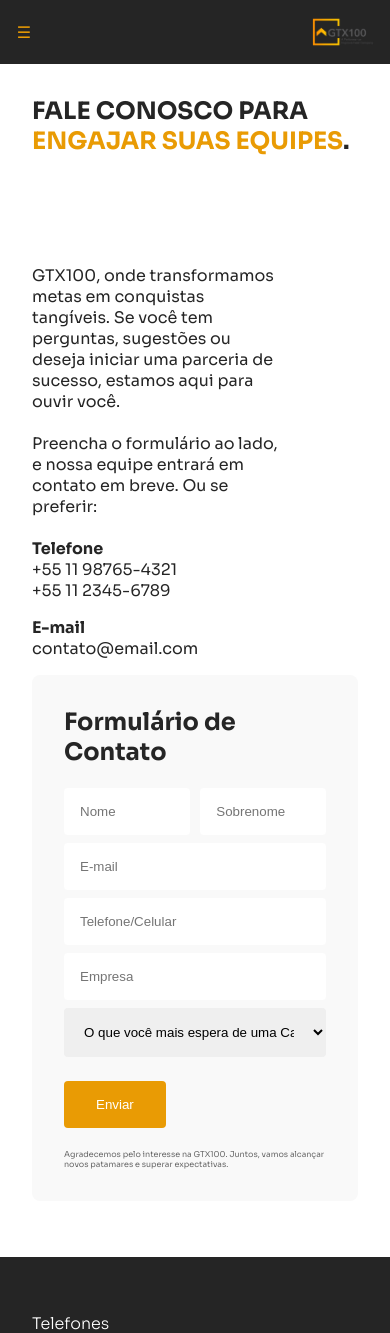
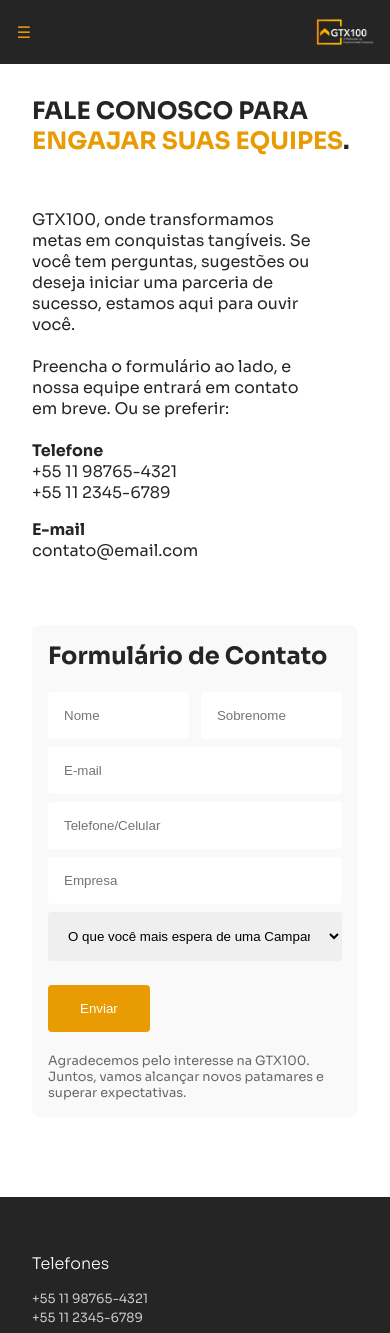
Before and after one commit to douglas-moura/gtx100, a PHP site: page /contato/index.php in a window 390 px wide. Shown: the top 1333 px of the page. Run offline with PHP 8.4, Linux system fonts and the light colour scheme.

Commit message:
responsivo mobile contato e logo branco

```diff
--- a/src/css/style.css
+++ b/src/css/style.css
@@ -933,6 +933,24 @@ h2 strong,
 	#cases-galeria div img {
 		width: calc(100% / 2) !important;
 	}
+
+	#form-contato {
+		padding: 0 2rem !important;
+	}
+
+	#form-contato .content-sessao #contat-infos {
+		padding-right: 2rem !important;
+		padding-bottom: 3rem !important;
+	}
+
+	#form-contato .content-sessao #form-box {
+		padding: 1rem !important;
+		margin-bottom: 5rem !important;
+	}
+
+	#form-box p {
+		font-size: .8rem !important;
+	}
 }
 
 @media screen and (min-width: 980px) {
--- a/src/layout/head.php
+++ b/src/layout/head.php
@@ -44,6 +44,6 @@
 			</nav>
 			<div id="top-bar">
 				<a onclick="abrirMenu()" href="#">&#9776;</a>
-				<img id="logo-tipo" src=<?php echo '/' . $config['host'] . '/src/img/GTX100_logo.png'?> alt="" />
+				<img id="logo-tipo" src=<?php echo '/' . $config['host'] . '/src/img/logo-gtx100_transparente_br.png'?> alt="" />
 			</div>
 		</header>
```
